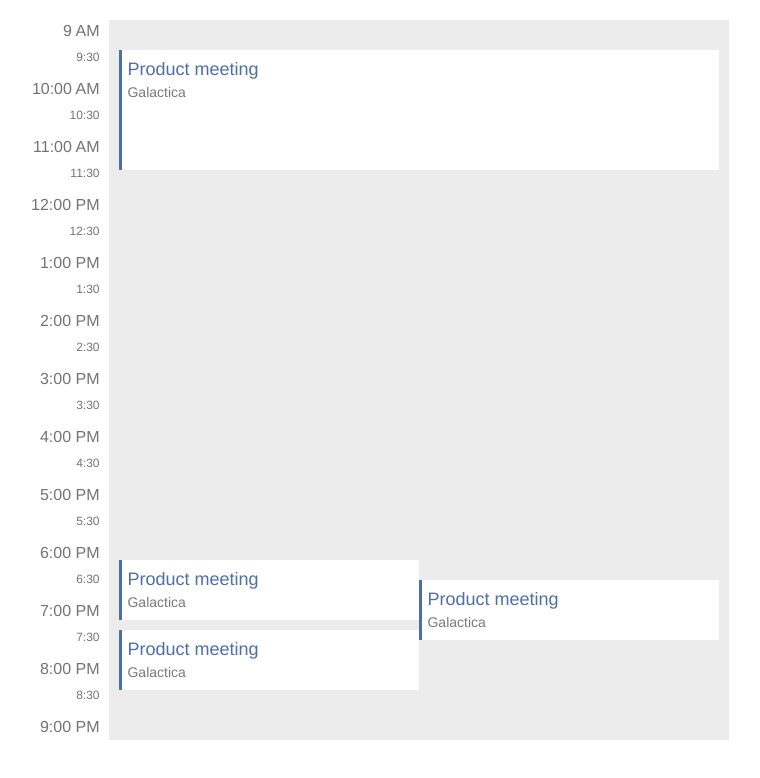
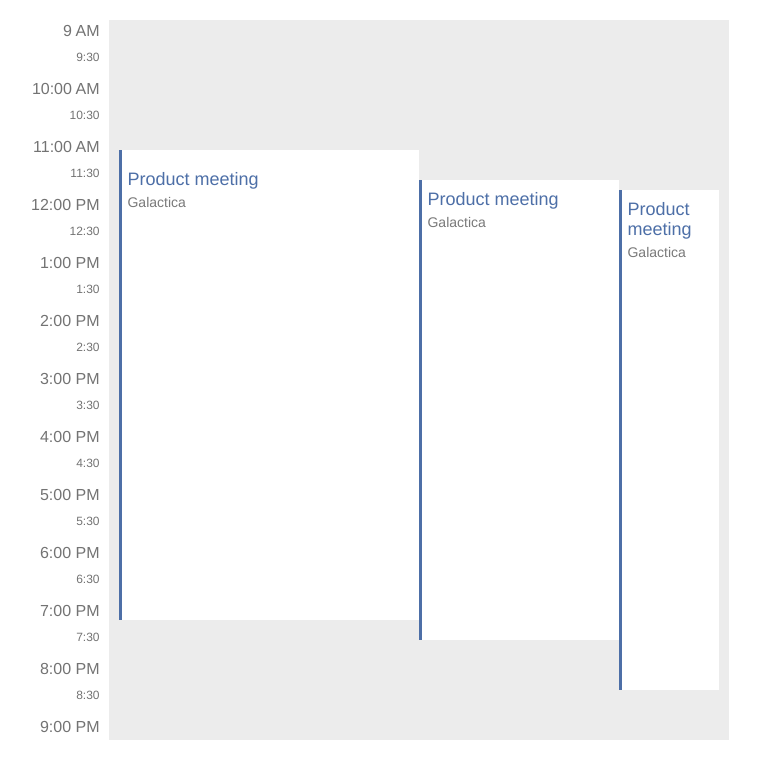
Before and after one commit to jogjayr/cal, a website: page dist/index.html in a window 1280 px wide. Shown: the whole page, without its empty margins (244-1004 px from the left). Drawn offline with Linux system fonts and the light colour scheme.

Commit message:
Different test case

```diff
--- a/dist/index.html
+++ b/dist/index.html
@@ -82,7 +82,7 @@
 
     <script>
       jQuery(document).ready(function($) {
-        layOutDay([ {start: 30, end: 150}, {start: 540, end: 600}, {start: 560, end: 620}, {start: 610, end: 670} ]);
+        layOutDay([ {start: 130, end: 150}, {start: 140, end: 600}, {start: 160, end: 620}, {start: 170, end: 670} ]);
         });
     </script>
 </body>
```
